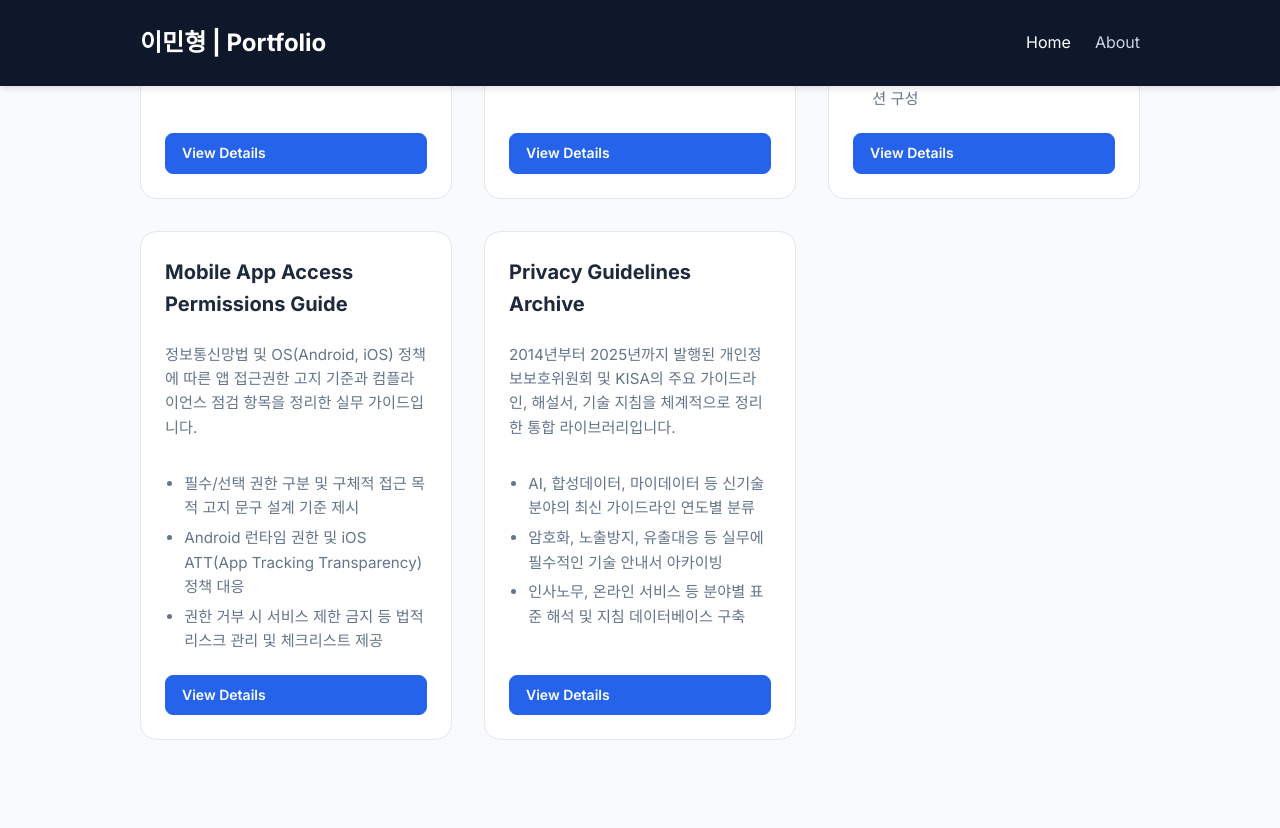
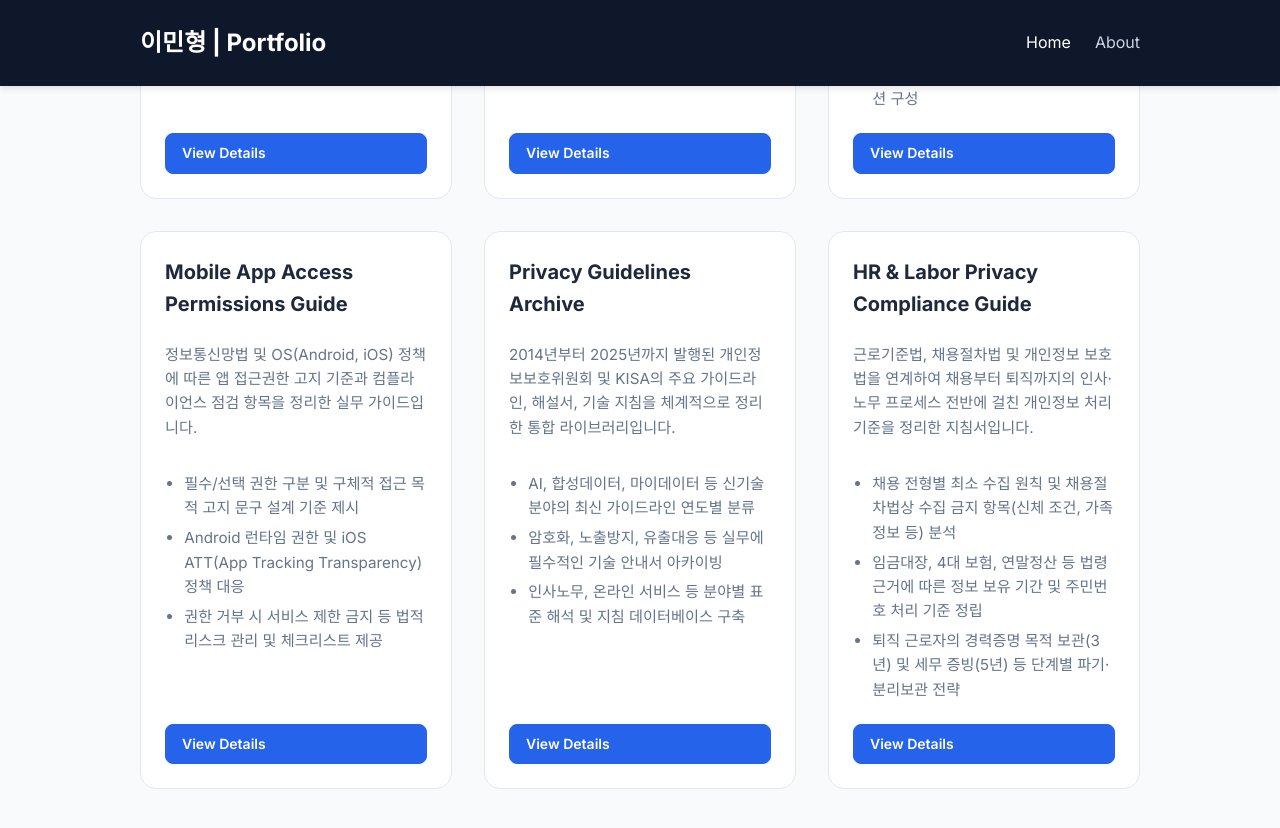
Before and after one commit to 971023als/971023als.github.io, a Jekyll site: the page built from index.md, in a window 1280 px wide and 900 px high, scrolled down 4435 px. Shown: the top 828 px of the window. Built offline with Jekyll 4.4.1, drawn with Linux system fonts in a browser that asks for light colours.

Commit message:
Add HR & Labor Privacy Compliance Guide project page

```diff
--- a/index.md
+++ b/index.md
@@ -361,6 +361,20 @@ title: "Home"
                 <a href="/projects/privacy-guidelines-archive/" class="btn btn-small">View Details</a>
             </div>
         </div>
+        <div class="project-card">
+            <div class="project-info">
+                <h3>HR & Labor Privacy Compliance Guide</h3>
+                <p>
+                    근로기준법, 채용절차법 및 개인정보 보호법을 연계하여 채용부터 퇴직까지의 인사·노무 프로세스 전반에 걸친 개인정보 처리 기준을 정리한 지침서입니다.
+                </p>
+                <ul class="project-points">
+                    <li>채용 전형별 최소 수집 원칙 및 채용절차법상 수집 금지 항목(신체 조건, 가족 정보 등) 분석</li>
+                    <li>임금대장, 4대 보험, 연말정산 등 법령 근거에 따른 정보 보유 기간 및 주민번호 처리 기준 정립</li>
+                    <li>퇴직 근로자의 경력증명 목적 보관(3년) 및 세무 증빙(5년) 등 단계별 파기·분리보관 전략</li>
+                </ul>
+                <a href="/projects/hr-privacy-compliance-guide/" class="btn btn-small">View Details</a>
+            </div>
+        </div>
     </div>
 </section>
 
```
Also changed, not shown: projects/hr-privacy-compliance-guide.md (added, +56 -0 lines), 2 other files.
